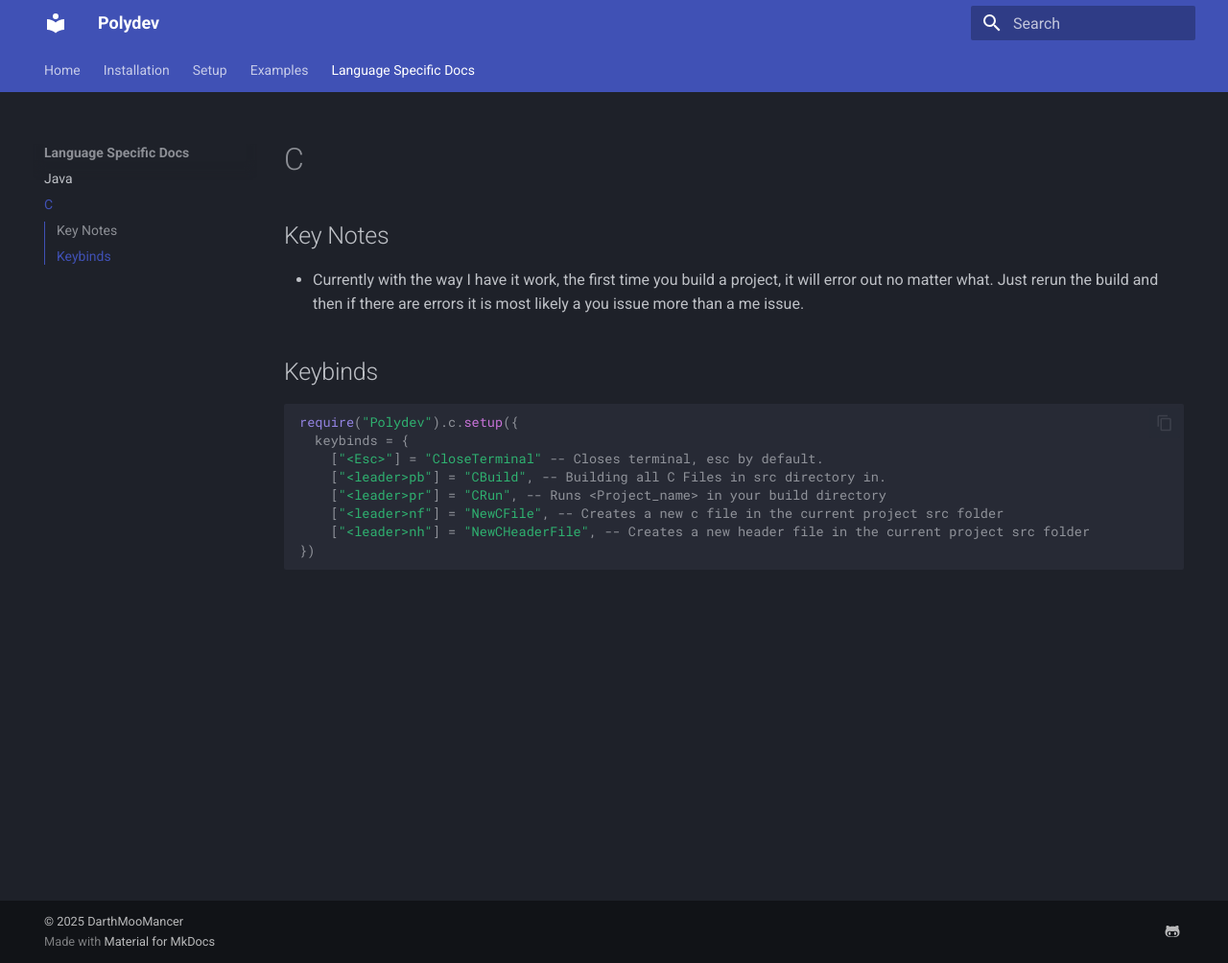
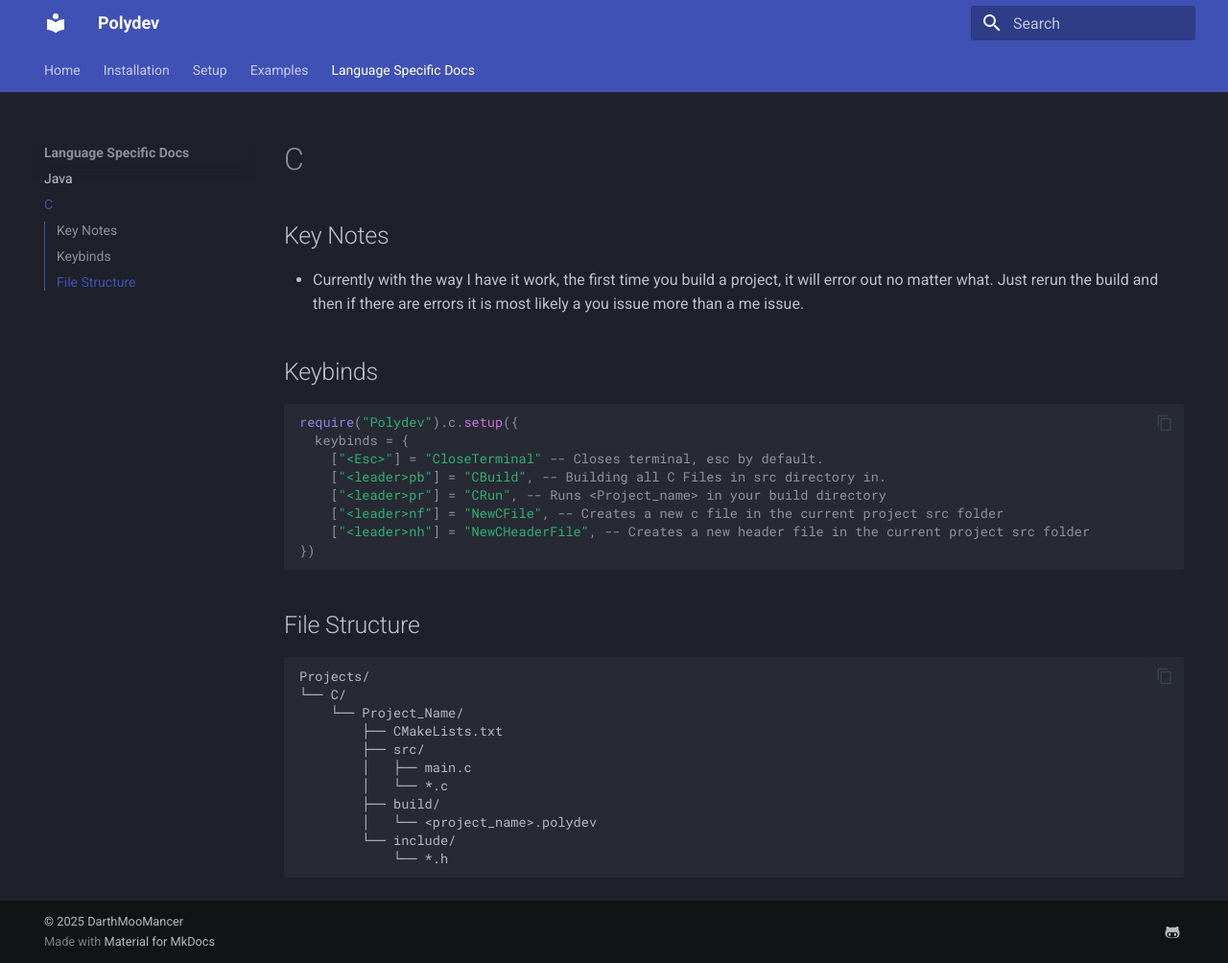
Before and after one commit to DarthMooMancer/Polydev, an MkDocs documentation site: the page built from docs/languages/c.md, in a window 1280 px wide and 1004 px high. Shown: the whole window at 96% size. Built offline with MkDocs 1.6.1 and Material for MkDocs 9.7.7, drawn with Linux system fonts in a browser that asks for light colours.

Commit message:
Update c.md

````diff
--- a/docs/languages/c.md
+++ b/docs/languages/c.md
@@ -12,3 +12,18 @@
     ["<leader>nh"] = "NewCHeaderFile", -- Creates a new header file in the current project src folder
 })
 ```
+
+## File Structure
+```md
+Projects/
+└── C/
+    └── Project_Name/
+        ├── CMakeLists.txt
+        ├── src/
+        │   ├── main.c
+        │   └── *.c
+        ├── build/
+        │   └── <project_name>.polydev
+        └── include/
+            └── *.h
+```
````
